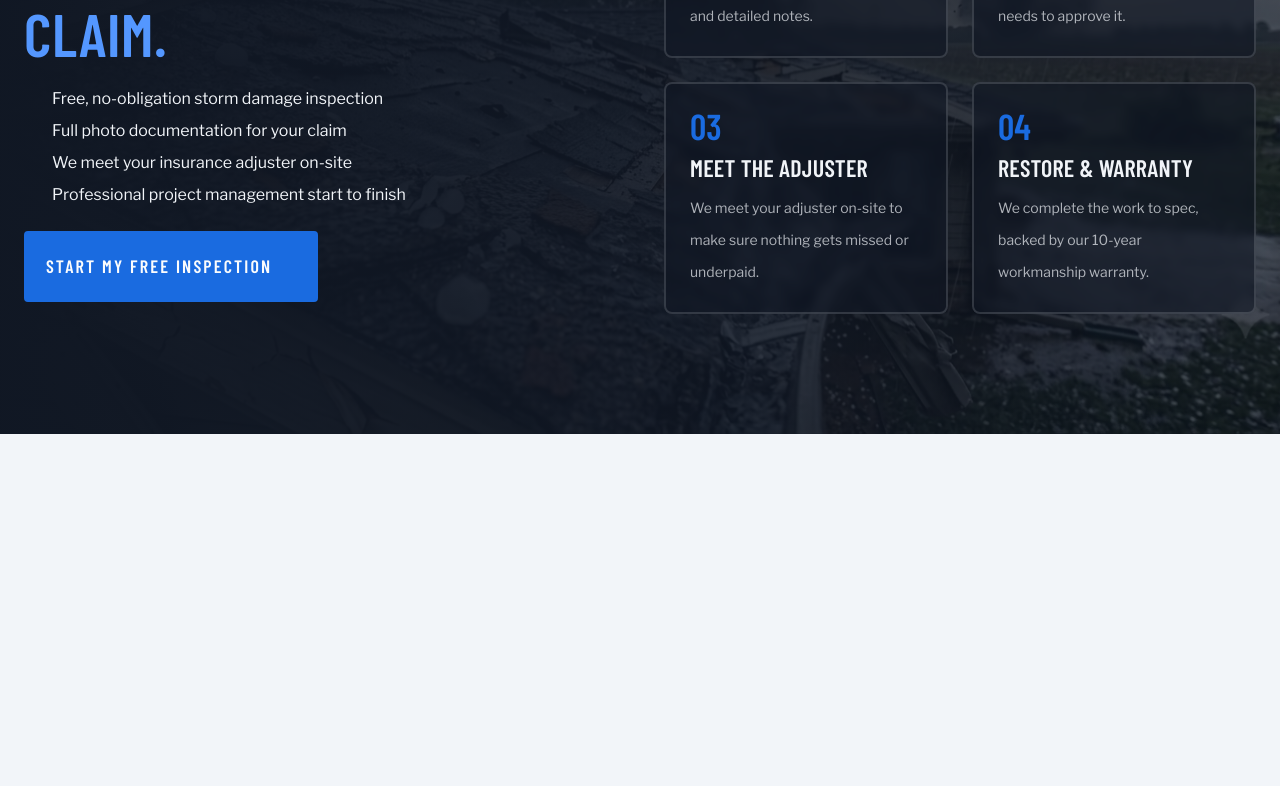
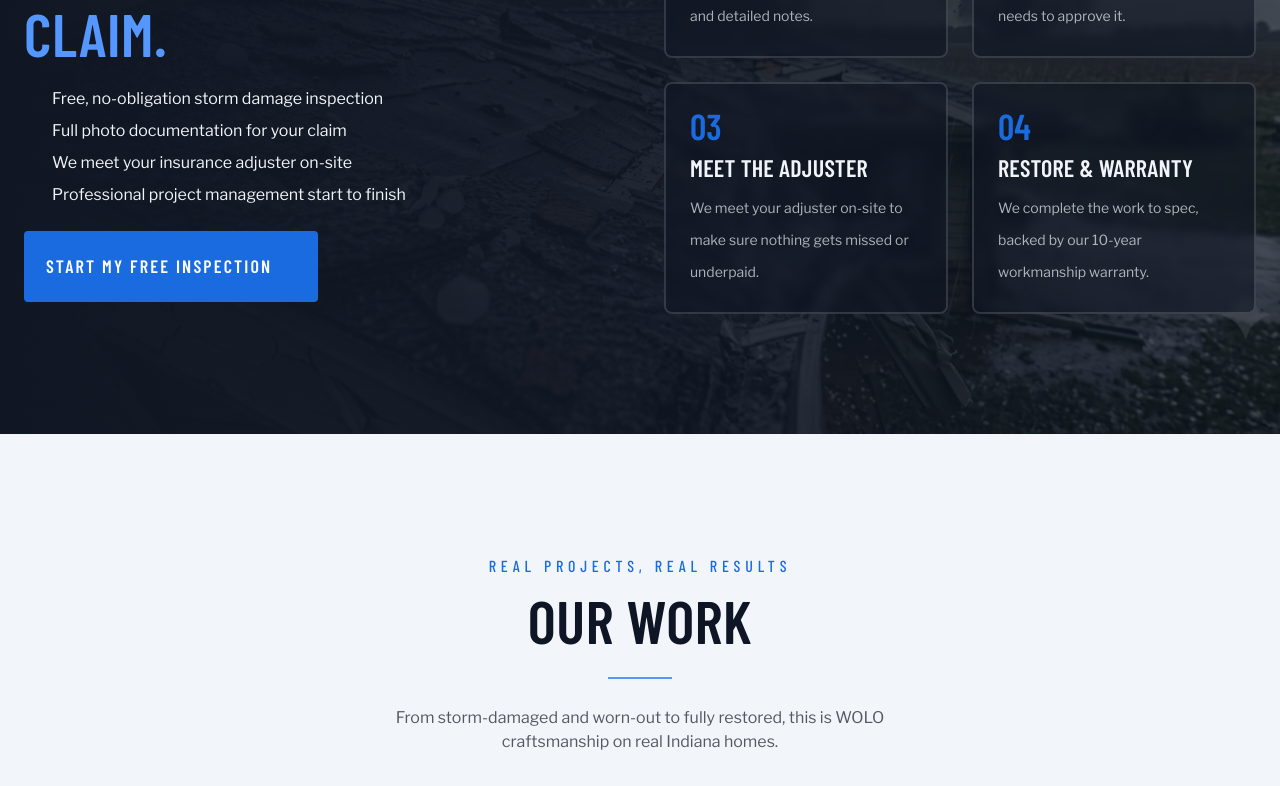
Before and after one commit to sime-time/woloroofing, a SvelteKit app: page / in a window 1280 px wide. Shown: the part 2166-2952 px from the top of the page. Before the commit the page ends 2600 px from the top, so only its background shows below. Built offline with nearby package versions, Linux system fonts and the light colour scheme; some icons are missing; a web font is replaced by a local one.

Commit message:
small changes before work section

```diff
--- /dev/null
+++ b/src/lib/components/work.svelte
@@ -0,0 +1,24 @@
+<script lang="ts">
+</script>
+
+<section
+  id="work"
+  class="flex flex-col gap-3 justify-center items-center w-full py-30 px-6 bg-base-100"
+>
+  <p class="label text-primary">Real Projects, Real Results</p>
+
+  <h2 class="uppercase text-4xl md:text-6xl text-center text-base-content">
+    Our Work
+  </h2>
+
+  <div>
+    <span class="divider divider-accent w-16 h-0"></span>
+  </div>
+
+  <p class="text-neutral/70 max-w-xl text-center">
+    From storm-damaged and worn-out to fully restored, this is WOLO
+    craftsmanship on real Indiana homes.
+  </p>
+
+  <div></div>
+</section>
--- a/src/routes/+page.svelte
+++ b/src/routes/+page.svelte
@@ -4,6 +4,7 @@
   import Navbar from "$lib/components/navbar.svelte";
   import Services from "$lib/components/services.svelte";
   import Storm from "$lib/components/storm.svelte";
+  import Work from "$lib/components/work.svelte";
 </script>
 
 <Navbar />
@@ -11,3 +12,4 @@
 <BenefitBanner />
 <Services />
 <Storm />
+<Work />
```
